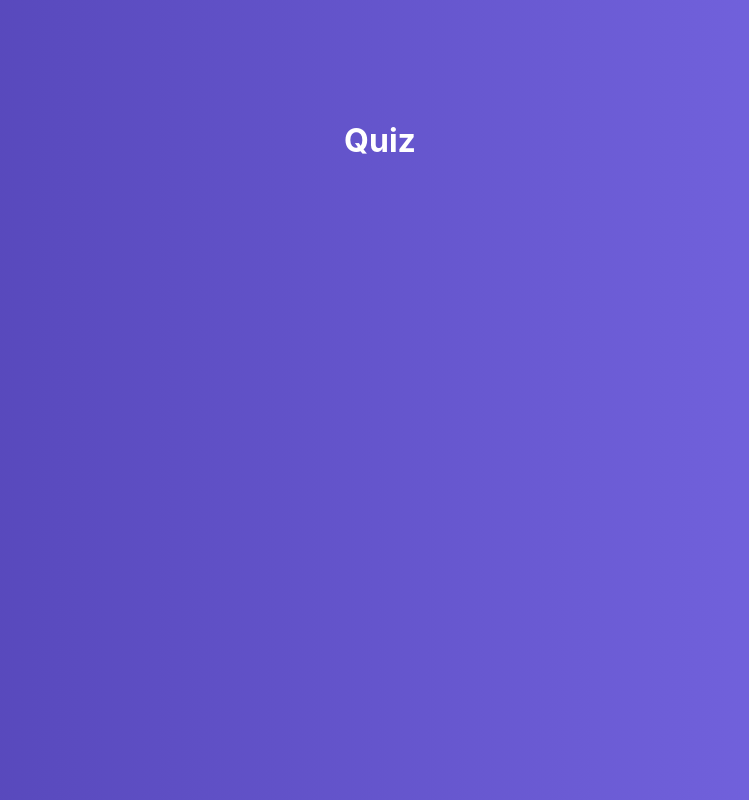
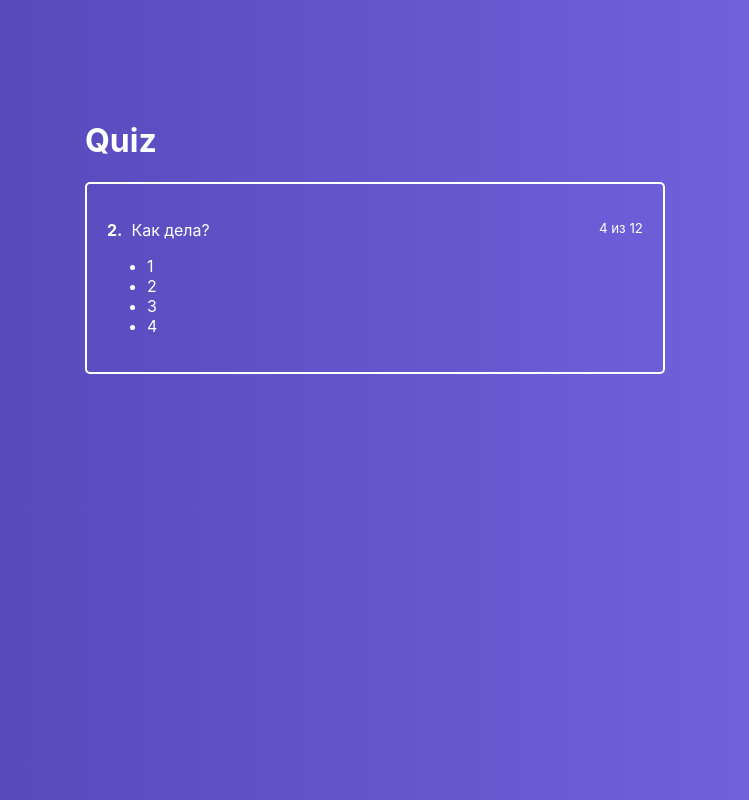
Before and after one commit to Abraklion/tutorial-react-zero-to-professional, a React app in the folder block_6/: page / in a window 1280 px wide. Shown: the whole page, without its empty margins (265-1014 px from the left). Built offline with nearby package versions, Linux system fonts and the light colour scheme.

Commit message:
Блок 6. Практика. Компоненты | Урок 5. Компонент активного вопроса

```diff
--- a/block_6/src/App.js
+++ b/block_6/src/App.js
@@ -4,7 +4,7 @@
 function App() {
   return (
     <Layouts>
-      <Quiz/>
+      <Quiz/> {/* -> Компонент викторина */}
     </Layouts>
   );
 }
--- /dev/null
+++ b/block_6/src/components/ActiveQuiz/ActiveQuiz.module.scss
@@ -0,0 +1,13 @@
+.ActiveQuiz {
+  padding: 20px;
+  color: #fff;
+  border: 2px solid #fff;
+  border-radius: 5px;
+  margin: 0 10px;
+  box-sizing: border-box;
+}
+
+.ActiveQuiz__header {
+  display: flex;
+  justify-content: space-between;
+}
--- a/block_6/src/components/ActiveQuiz/index.js
+++ b/block_6/src/components/ActiveQuiz/index.js
@@ -0,0 +1,27 @@
+import React from 'react'
+import style from './ActiveQuiz.module.scss'
+
+/**
+ * Активный вопрос
+ * */
+const ActiveQuiz = props => (
+  <div className={style.ActiveQuiz}>
+    <p className={style.ActiveQuiz__header}>
+      <span>
+        <strong>2.</strong>&nbsp;
+        Как дела?
+      </span>
+
+      <small>4 из 12</small>
+    </p>
+
+    <ul>
+      <li>1</li>
+      <li>2</li>
+      <li>3</li>
+      <li>4</li>
+    </ul>
+  </div>
+)
+
+export default ActiveQuiz
--- a/block_6/src/containers/Quiz/Quiz.module.scss
+++ b/block_6/src/containers/Quiz/Quiz.module.scss
@@ -11,3 +11,7 @@
   color: #fff;
   margin-left: 10px;
 }
+
+.Quiz__wrapper {
+  width: 600px;
+}
--- a/block_6/src/containers/Quiz/index.js
+++ b/block_6/src/containers/Quiz/index.js
@@ -1,6 +1,11 @@
 import {Component} from 'react'
 import style from './Quiz.module.scss'
 
+import ActiveQuiz from "../../components/ActiveQuiz";
+
+/**
+ * Викторина
+ * */
 class Quiz extends Component {
   state = {
     quiz: []
@@ -9,7 +14,11 @@
   render() {
     return (
       <div className={style.Quiz}>
-        <h1 className={style.Quiz__title}>Quiz</h1>
+        <div className={style.Quiz__wrapper}>
+          <h1 className={style.Quiz__title}>Quiz</h1>
+
+          <ActiveQuiz /> {/* -> Компонент активный вопрос */}
+        </div>
       </div>
     )
   }
```
Also changed, not shown: block_6/src/components/ActiveQuiz/ActiveQuiz.scss (deleted).
